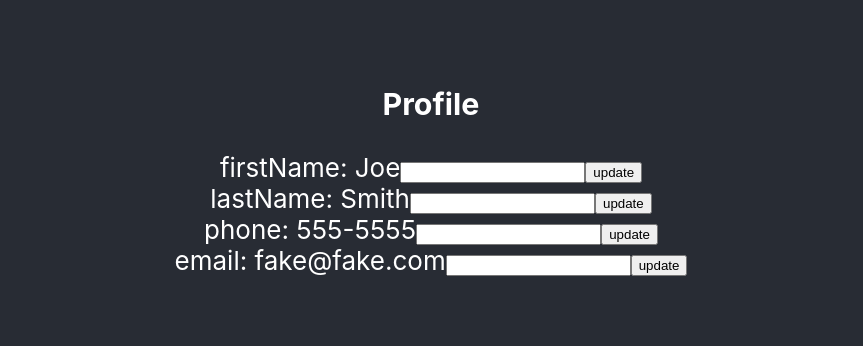
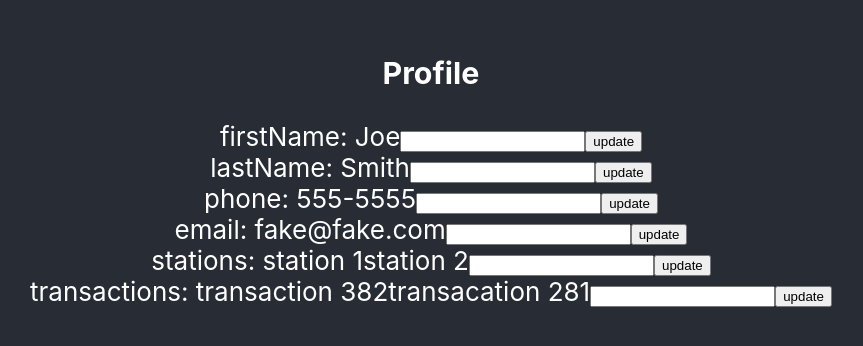
Before and after one commit to jkirk40/profile, a React (Create React App) app: page / in a window 1280 px wide. Shown: the part 234-580 px from the top of the page, without its empty margins (209-1072 px from the left). Built offline with nearby package versions, Linux system fonts and the light colour scheme.

Commit message:
added basic list component

```diff
--- a/src/App.js
+++ b/src/App.js
@@ -1,4 +1,5 @@
 import BasicField from './Components/BasicField';
+import ListField from './Components/ListField';
 
 import './App.css';
 
@@ -10,6 +11,8 @@ function App() {
       <BasicField field="lastName"></BasicField>
       <BasicField field="phone"></BasicField>
       <BasicField field="email"></BasicField>
+      <ListField field="stations"></ListField>
+      <ListField field="transactions"></ListField>
     </div>
   );
 }
--- /dev/null
+++ b/src/Components/ListField.js
@@ -0,0 +1,44 @@
+import React, { useState, useEffect } from 'react';
+
+import Backend from '../Backend/Backend';
+
+export default function ListField (props) {
+    let [ list, setList ] = useState('');
+    let [ input, setInput ] = useState('');
+    let [ warning, setWarning ] = useState('')
+
+    useEffect(() => {
+        getField();
+    }, []); // eslint-disable-line react-hooks/exhaustive-deps
+
+    const getField = async() => {
+        setWarning('processing...')
+        const result = await Backend().getField(props.field)
+        setList(result)
+        setWarning('')
+    }
+
+    const handleInputChange = (event) => {
+        const target = event.target;
+        setInput(target.value);
+    }
+
+    const handleClick = async () => {
+
+    }
+
+    return (
+        <div>
+            <span>{props.field}: {list}</span>
+            <span>
+                <input
+                    type="text"
+                    name={props.field}
+                    value={input}
+                    onChange={handleInputChange}/>
+                <button onClick={handleClick}>update</button>
+            </span>
+            <span>{warning}</span>
+        </div>
+    )
+}
```
